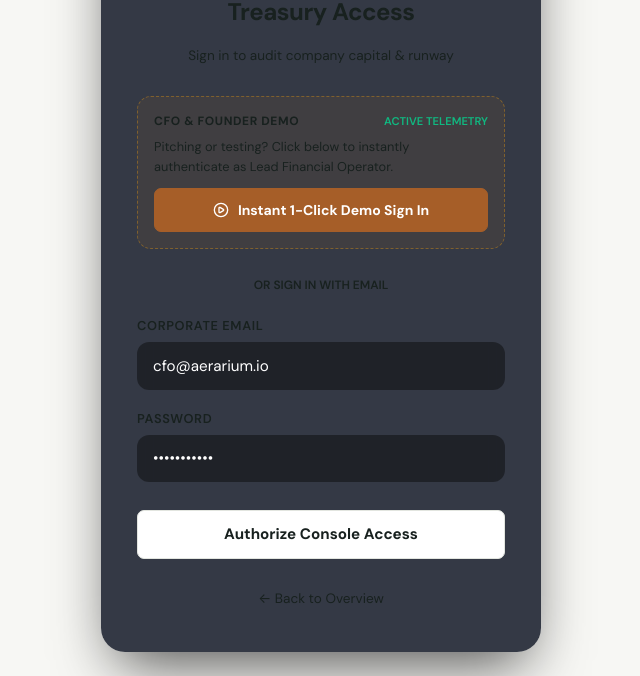
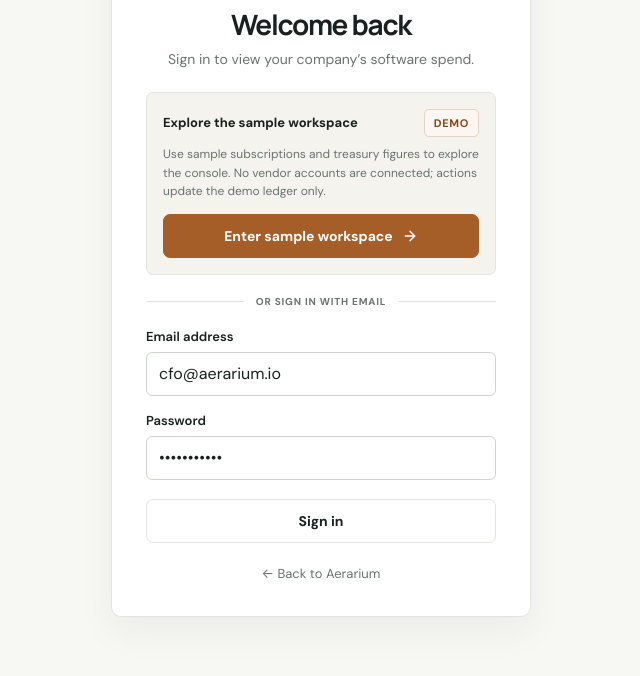
Before and after one commit to parthowww/aerarium, a plain HTML site: page frontend/login.html in a window 1280 px wide. Shown: the part 130-806 px from the top of the page, without its empty margins (319-959 px from the left). Drawn offline with nearby package versions, Linux system fonts and the light colour scheme.

Commit message:
Simplify Aerarium sign-in and demo entry

```diff
--- a/frontend/login.html
+++ b/frontend/login.html
@@ -3,133 +3,50 @@
 <head>
   <meta charset="UTF-8">
   <meta name="viewport" content="width=device-width, initial-scale=1.0">
-  <title>Sign In — Aerarium Treasury Console</title>
+  <title>Sign in — Aerarium</title>
   <link rel="stylesheet" href="css/landing.css">
   <script src="https://unpkg.com/lucide@latest"></script>
-  <style>
-    .auth-wrapper {
-      min-height: 100vh;
-      display: flex;
-      align-items: center;
-      justify-content: center;
-      padding: 1.5rem;
-    }
-
-    .auth-card {
-      background: rgba(18, 24, 38, 0.85);
-      backdrop-filter: blur(24px);
-      border: 1px solid var(--border-line);
-      border-radius: 24px;
-      padding: 2.75rem 2.25rem;
-      width: 100%;
-      max-width: 440px;
-      box-shadow: 0 25px 60px -15px rgba(0, 0, 0, 0.7);
-    }
-
-    .form-group {
-      display: flex;
-      flex-direction: column;
-      gap: 0.5rem;
-      margin-bottom: 1.25rem;
-      text-align: left;
-    }
-
-    .form-label {
-      font-size: 0.8rem;
-      font-weight: 600;
-      color: var(--text-muted);
-      text-transform: uppercase;
-      letter-spacing: 0.05em;
-    }
-
-    .form-input {
-      background: rgba(0, 0, 0, 0.4);
-      border: 1px solid var(--border-line);
-      border-radius: 12px;
-      padding: 0.85rem 1rem;
-      color: white;
-      font-size: 0.95rem;
-      outline: none;
-      font-family: inherit;
-      transition: border-color 0.15s ease;
-    }
-
-    .form-input:focus {
-      border-color: var(--gold-accent);
-    }
-
-    .demo-callout {
-      background: rgba(245, 158, 11, 0.06);
-      border: 1px dashed rgba(245, 158, 11, 0.35);
-      border-radius: 14px;
-      padding: 1rem;
-      margin-bottom: 1.75rem;
-      text-align: left;
-    }
-  </style>
 </head>
 <body>
-
-  <div class="auth-wrapper">
-    <div class="auth-card">
-      <div style="text-align: center; margin-bottom: 2rem;">
-        <a href="/" class="brand-badge" style="justify-content: center; margin-bottom: 0.75rem;">
-          <span class="gold-gem"></span>
-          Aerarium
-        </a>
-        <h2 style="font-size: 1.5rem; font-weight: 800; letter-spacing: -0.02em;">Treasury Access</h2>
-        <p style="font-size: 0.85rem; color: var(--text-muted); margin-top: 0.25rem;">Sign in to audit company capital & runway</p>
+  <main class="auth-wrapper">
+    <section class="auth-card" aria-labelledby="auth-title">
+      <div class="auth-heading">
+        <a href="/" class="brand-badge" aria-label="Aerarium home"><span class="gold-gem" aria-hidden="true"></span>Aerarium</a>
+        <h1 id="auth-title">Welcome back</h1>
+        <p>Sign in to view your company’s software spend.</p>
       </div>
 
-      <!-- Quick 1-Click Demo Access -->
       <div class="demo-callout">
-        <div style="display: flex; justify-content: space-between; align-items: center; margin-bottom: 0.5rem;">
-          <span style="font-size: 0.75rem; font-weight: 700; color: var(--gold-accent); letter-spacing: 0.05em;">CFO & FOUNDER DEMO</span>
-          <span style="font-size: 0.7rem; color: #10B981; font-weight: 600;">ACTIVE TELEMETRY</span>
+        <div class="demo-title-row">
+          <strong>Explore the sample workspace</strong>
+          <span class="sample-badge">Demo</span>
         </div>
-        <p style="font-size: 0.8rem; color: var(--text-muted); margin-bottom: 0.75rem;">
-          Pitching or testing? Click below to instantly authenticate as Lead Financial Operator.
-        </p>
-        <button id="btn-quick-demo" class="btn-gold" style="width: 100%; justify-content: center; padding: 0.65rem;">
-          <i data-lucide="play-circle" style="width: 16px; height: 16px;"></i>
-          Instant 1-Click Demo Sign In
-        </button>
+        <p>Use sample subscriptions and treasury figures to explore the console. No vendor accounts are connected; actions update the demo ledger only.</p>
+        <button id="btn-quick-demo" class="btn-gold" type="button">Enter sample workspace <i data-lucide="arrow-right" aria-hidden="true"></i></button>
       </div>
 
-      <div style="display: flex; align-items: center; gap: 1rem; margin-bottom: 1.5rem;">
-        <hr style="flex: 1; border: none; border-top: 1px solid var(--border-line);">
-        <span style="font-size: 0.75rem; color: var(--text-muted); font-weight: 600;">OR SIGN IN WITH EMAIL</span>
-        <hr style="flex: 1; border: none; border-top: 1px solid var(--border-line);">
-      </div>
+      <div class="auth-divider">OR SIGN IN WITH EMAIL</div>
 
       <form id="login-form">
         <div class="form-group">
-          <label class="form-label">Corporate Email</label>
-          <input type="email" id="email" class="form-input" value="cfo@aerarium.io" required>
+          <label class="form-label" for="email">Email address</label>
+          <input type="email" id="email" class="form-input" value="cfo@aerarium.io" autocomplete="username" required>
         </div>
-
         <div class="form-group">
-          <label class="form-label">Password</label>
-          <input type="password" id="password" class="form-input" value="aerarium123" required>
+          <label class="form-label" for="password">Password</label>
+          <input type="password" id="password" class="form-input" value="aerarium123" autocomplete="current-password" required>
         </div>
-
-        <button type="submit" class="btn-subtle" style="width: 100%; padding: 0.85rem; justify-content: center; font-size: 0.95rem; margin-top: 0.5rem;">
-          Authorize Console Access
-        </button>
+        <button type="submit" class="btn-subtle form-submit">Sign in</button>
       </form>
 
-      <div style="text-align: center; margin-top: 1.75rem;">
-        <a href="/" style="font-size: 0.85rem; color: var(--text-muted); text-decoration: none;">
-          ← Back to Overview
-        </a>
-      </div>
-    </div>
-  </div>
+      <a href="/" class="back-link">← Back to Aerarium</a>
+    </section>
+  </main>
 
   <script>
-    lucide.createIcons();
+    if (window.lucide) lucide.createIcons();
 
-    // Quick demo login
+    // Enter the seeded sample workspace.
     document.getElementById('btn-quick-demo').addEventListener('click', async () => {
       try {
         const res = await fetch('/api/auth/demo', { method: 'POST' });
@@ -144,7 +61,7 @@
       }
     });
 
-    // Form submit
+    // Standard email sign-in.
     document.getElementById('login-form').addEventListener('submit', async (e) => {
       e.preventDefault();
       const email = document.getElementById('email').value.trim();
```
